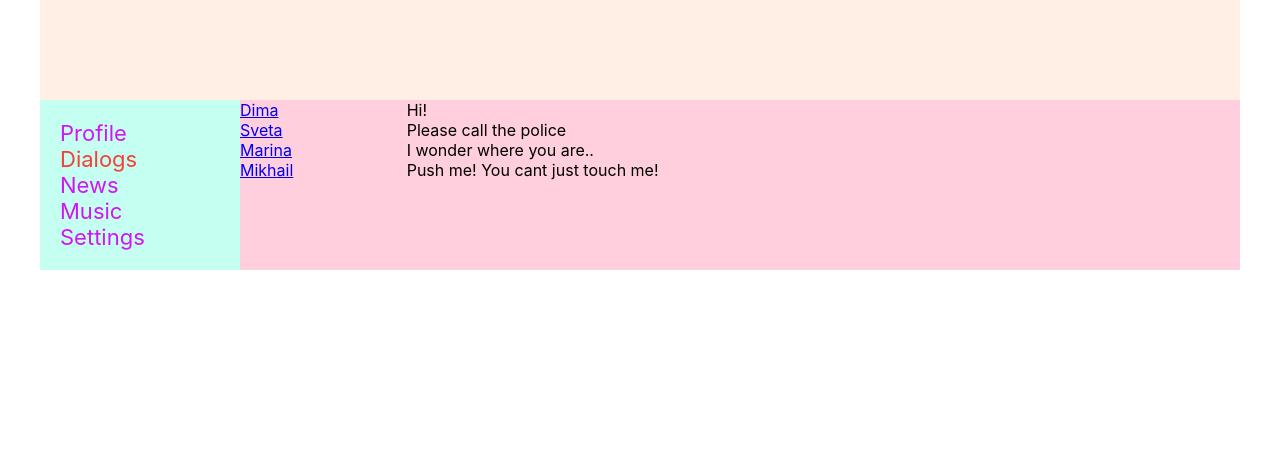
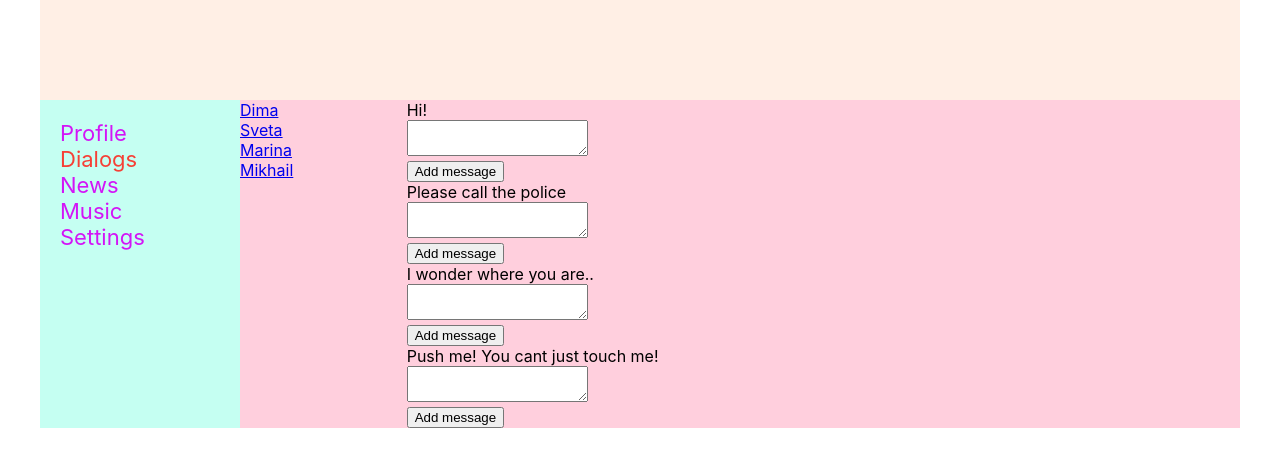
Before and after one commit to Xarizmo/Social_network, a React (Create React App) app: page /dialogs in a window 1280 px wide. Shown: the top 466 px of the page. Built offline with nearby package versions, Linux system fonts and the light colour scheme.

Commit message:
onClick, ref (31)

```diff
--- a/src/Components/Dialogs/Message/Message.jsx
+++ b/src/Components/Dialogs/Message/Message.jsx
@@ -2,8 +2,24 @@
 import s from './Message.module.css';
 
 const Message = (props) => {
+
+  let newMessage = React.createRef();
+
+  let addMessage = () => {
+    let text = newMessage.current.value;
+    alert(text);
+  }
+
   return (
-    <div className={s.message}>{props.messageText}</div>
+    <div>
+      <div className={s.message}>{props.messageText}</div>
+      <div>
+        <textarea ref={newMessage}></textarea>
+      </div>
+      <div>
+        <button onClick={addMessage}>Add message</button>
+      </div>
+    </div>
   )
 }
 
--- a/src/Components/Profile/MyPosts/MyPosts.jsx
+++ b/src/Components/Profile/MyPosts/MyPosts.jsx
@@ -6,9 +6,25 @@
 
   let postsElements = props.posts.map(p => <Post message={p.message} likesCount={p.likesCount}/>);
 
+  // создаем ссылку на элемент при помощи встроенных методов React
+  let newPostElement = React.createRef();
+
+  let addPost = () => {
+    let text = newPostElement.current.value;
+    alert(text);
+  };
+
   return (
     <div>
-      myPosts
+      <h2>My posts</h2>
+      <div>
+        <div>
+          <textarea ref={newPostElement}></textarea>
+        </div>
+        <div>
+          <button onClick={addPost}>Add post</button>
+        </div>
+      </div>
       <div>
         New Post
       </div>
```
